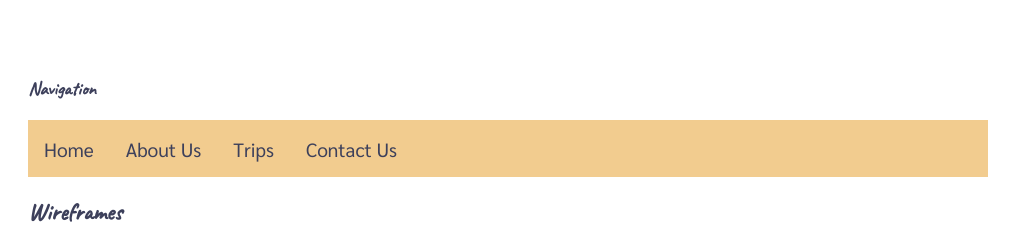
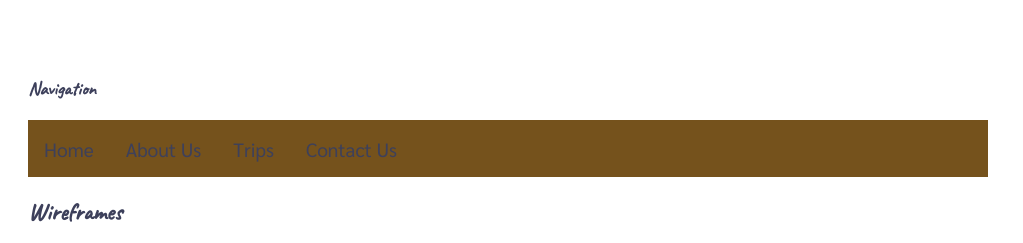
Before and after one commit to jeffw10/wdd130, a plain HTML site: page wwr/site-plan-rafting.html in a window 1280 px wide. Shown: the part 1365-1608 px from the top of the page, without its empty margins (0-1023 px from the left). Drawn offline with Linux system fonts and the light colour scheme.

Commit message:
CSS fix.

```diff
--- a/wwr/styles/site-plan-rafting.css
+++ b/wwr/styles/site-plan-rafting.css
@@ -3,11 +3,11 @@
 :root {
   --primary-color: #3D405B;
   --secondary-color: #F2CC8F;
-  --accent-color: #E07A5F;
-  --additional-accent-color: #81B29A;
+  --accent1-color: #E07A5F;
+  --accent2-color: #81B29A;
   --heading-font: Caveat, cursive;
   --paragraph-font: Sarabun, sans-serif;
-  --nav-background-color: #F2CC8F;
+  --nav-background-color: #75521c;
   --nav-link-color: #3D405B;
   --nav-hover-link-color: #81B29A;
   --nav-hover-background-color: #F4F1DE;
```
